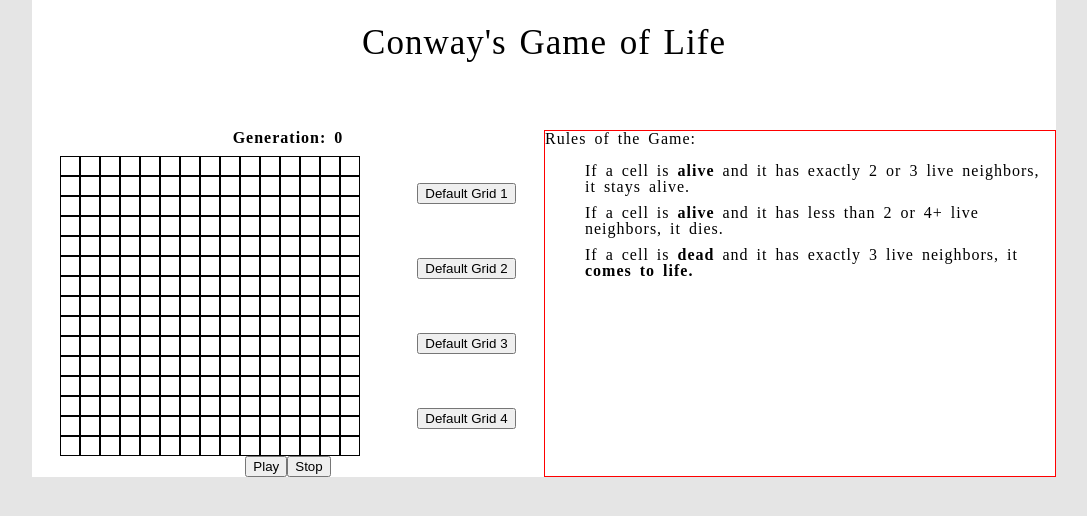
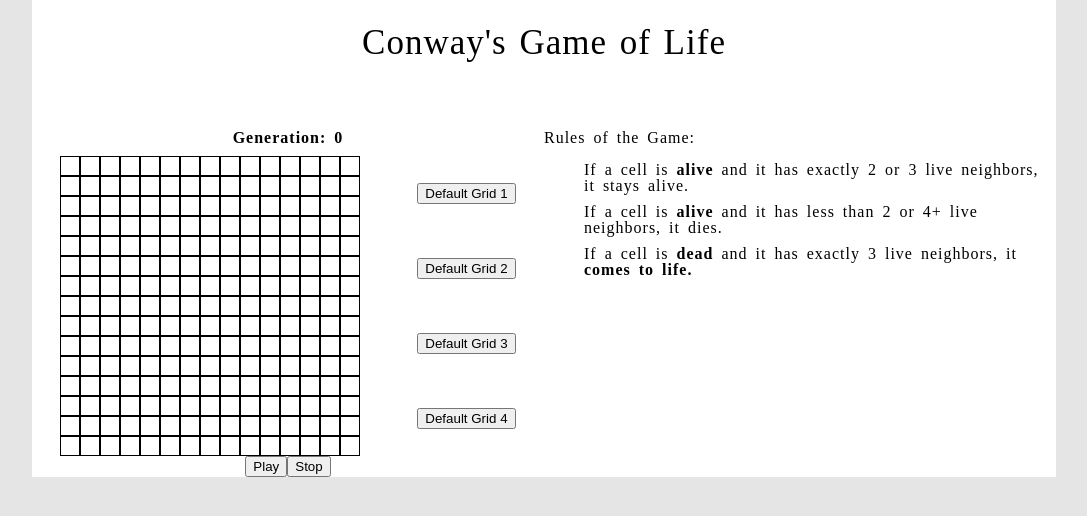
Before and after one commit to Jordan-Stoddard/Conways-Game-Of-Life, a React (Create React App) app: page / in a window 1280 px wide. Shown: the top 516 px of the page, without its empty margins (96-1183 px from the left). Built offline with nearby package versions, Linux system fonts and the light colour scheme.

Commit message:
complete manual automata

```diff
--- a/src/styles/_rules_container.scss
+++ b/src/styles/_rules_container.scss
@@ -1,6 +1,6 @@
 .rules_container {
     width: 50%;
-    border: 1px solid red;
+    // border: 1px solid red;
     font-size: 1.6rem;
 
     ul {
```
